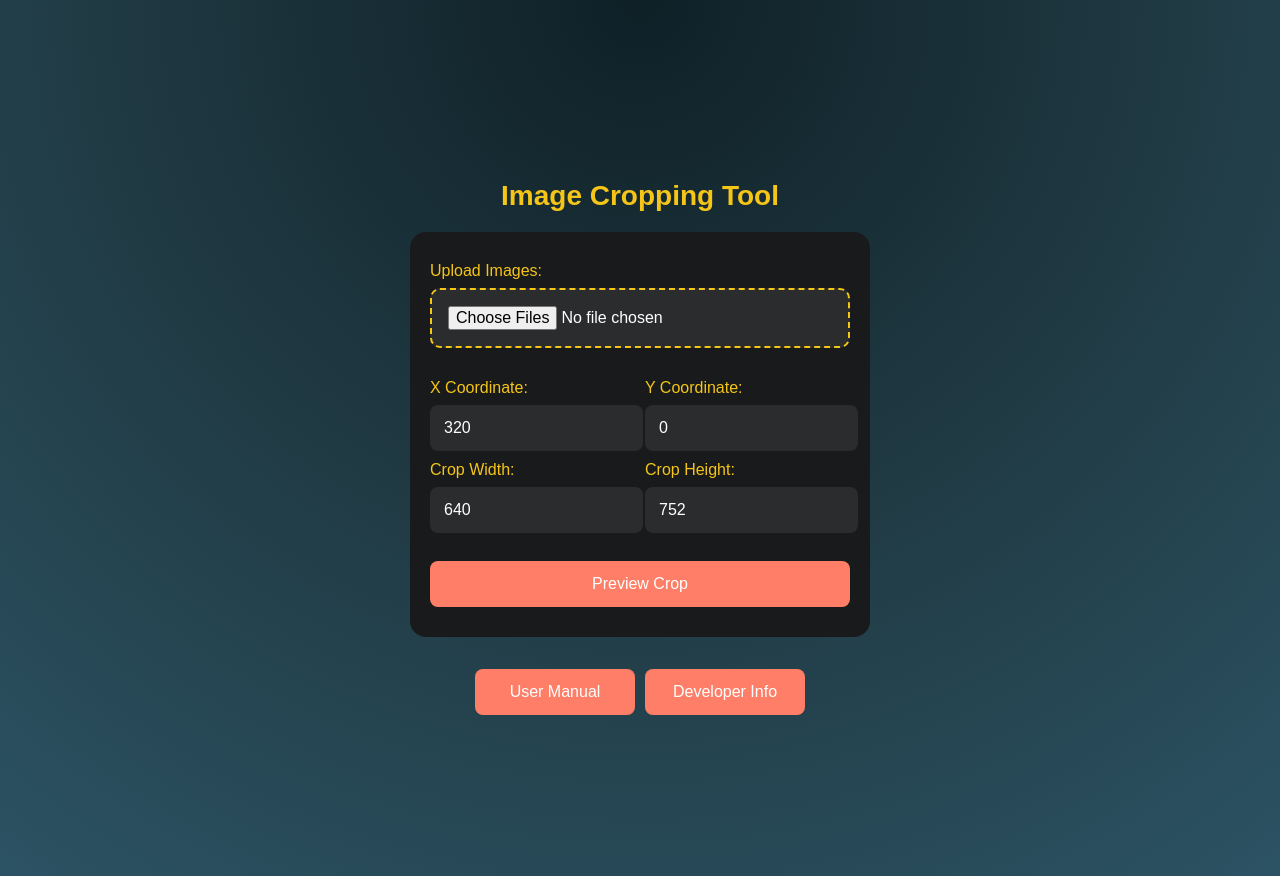
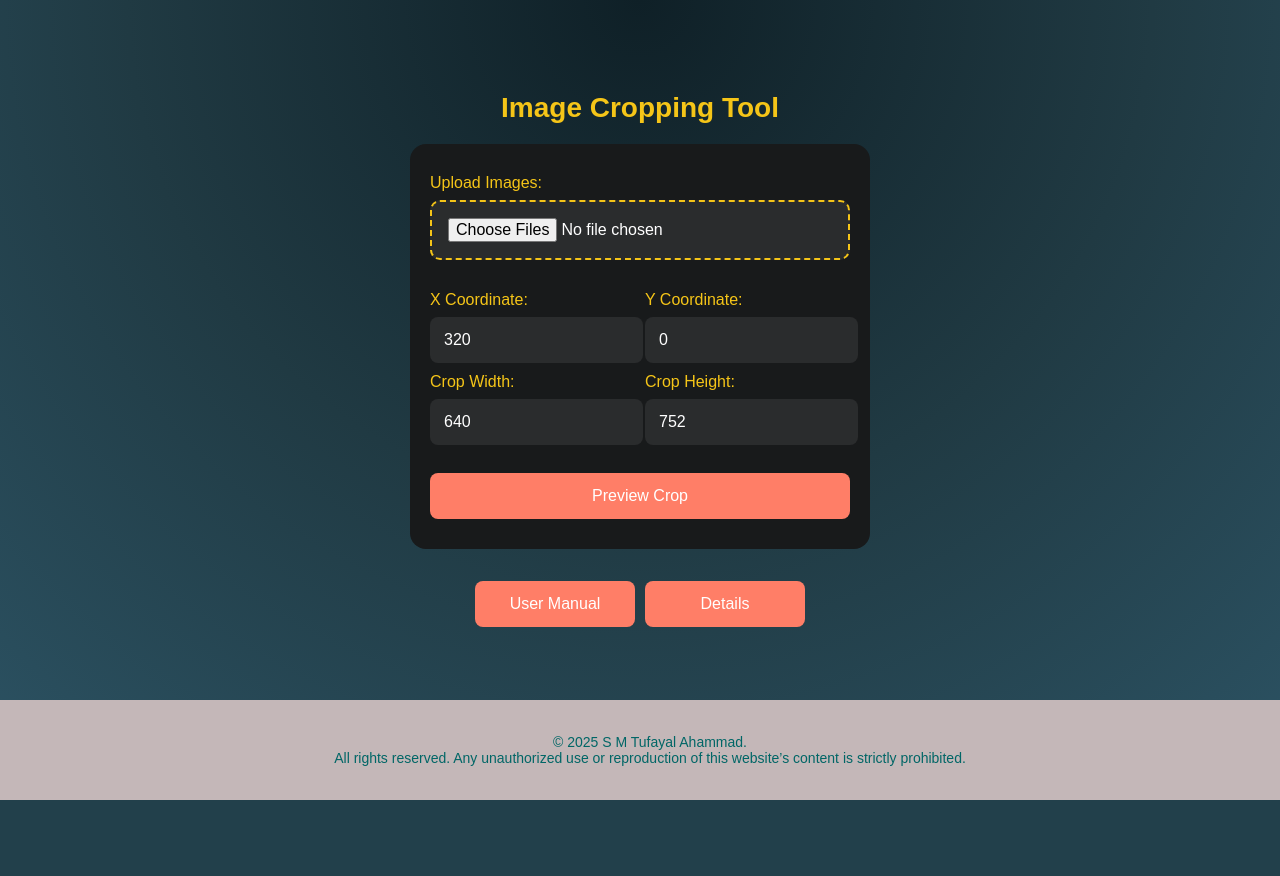
Before and after one commit to tufayal10/CropImg, a Flask app: page / in a window 1280 px wide. After the commit the page ends 800 px from the top, so only its background shows below. Run offline with Flask 3, Linux system fonts and the light colour scheme.

Commit message:
Update index.html

```diff
--- a/templates/index.html
+++ b/templates/index.html
@@ -2,6 +2,9 @@
 <html lang="en">
 <head>
     <meta charset="UTF-8">
+
+    <meta name="viewport" content="width=device-width, initial-scale=1.0">
+
     <title>Image Cropping Tool</title>
     <style>
 
@@ -240,7 +243,12 @@ button:hover {
     </style>
 
 </head>
-<body>
+
+<body style="margin:0; min-height:100vh; display:flex; flex-direction:column; padding: 0;">
+
+
+<div style="flex:1; display:flex; flex-direction:column; align-items:center; justify-content:center; max-width: 600px; width: 85%; padding: 20px">
+
     <h1>Image Cropping Tool</h1>
     <form id="cropForm" method="POST" action="/crop" enctype="multipart/form-data">
         <!-- Image Upload (Resized & Styled) -->
@@ -277,11 +285,10 @@ button:hover {
             <button type="submit">Crop & Download ZIP</button>
         </div>
     </form>
-
     <!-- Buttons for Manual and Developer Info -->
     <div class="button-row">
         <button onclick="openUserManual()">User Manual</button>
-        <button onclick="openDeveloperInfo()">Developer Info</button>
+        <button onclick="openDeveloperInfo()">Details</button>
     </div>
 
     <!-- User Manual Modal -->
@@ -299,7 +306,7 @@ button:hover {
     <!-- Developer Info Modal -->
     <div class="modal" id="developerModal">
         <div class="modal-content">
-            <h2>Developer Info</h2>
+            <h2>Details</h2>
             <center><p><strong>S M Tufayal Ahammad</strong></p></center>
             <button onclick="window.open('https://profile.tufayal.com', '_blank')">Portfolio</button>
             <button onclick="window.open('https://projects.tufayal.com', '_blank')">Other Projects</button>
@@ -307,6 +314,17 @@ button:hover {
             <button class="close-btn" onclick="closeDeveloperInfo()">Close</button>
         </div>
     </div>
+</div>
+
+    <!-- ✅ Sticky Footer (after content) -->
+  <footer style="width: 100%;">
+    <div style="width: 100%; background-color: #c4b7b8; padding: 20px 10px; text-align: center;">
+        <p style=" color: #006666; font-size: 14px;">
+            &copy; 2025 S M Tufayal Ahammad. <br> All rights reserved. Any unauthorized use or reproduction of this website’s content is strictly prohibited.
+        </p>
+    </div>
+</footer>
+
 
     <script>
 
```
